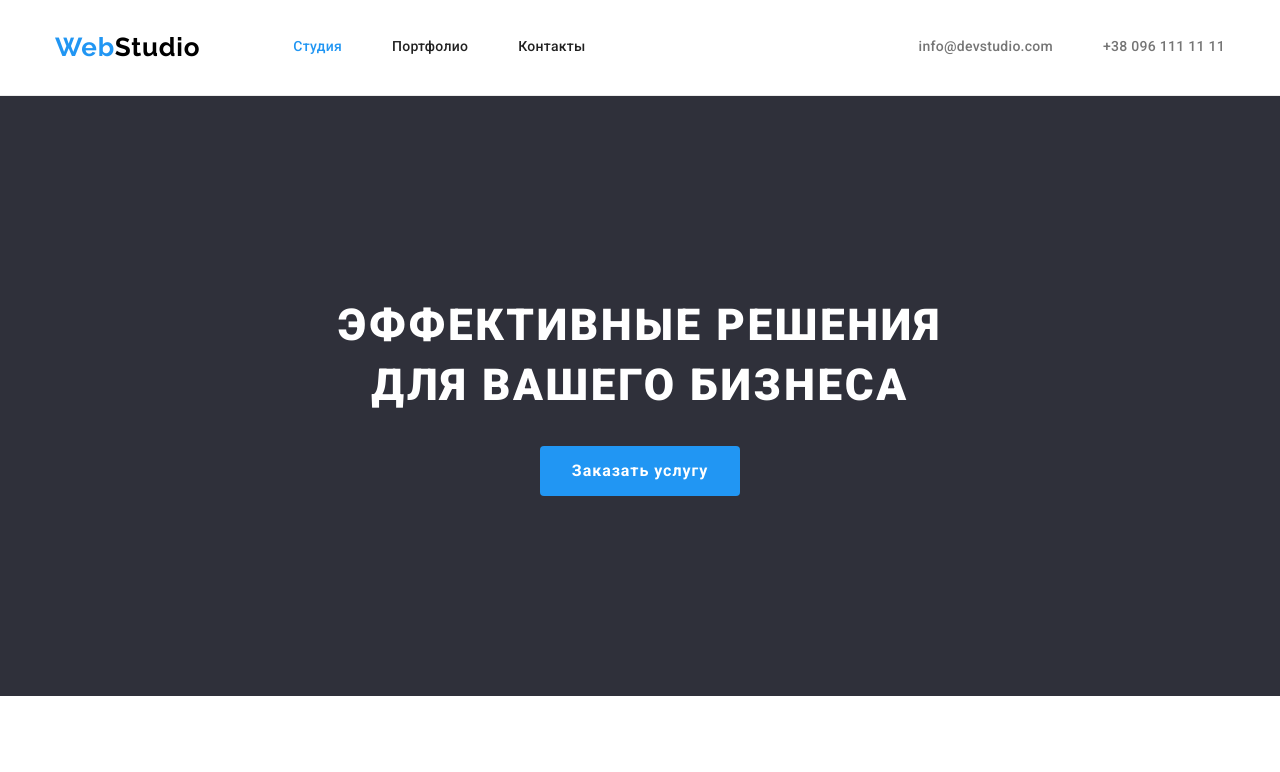
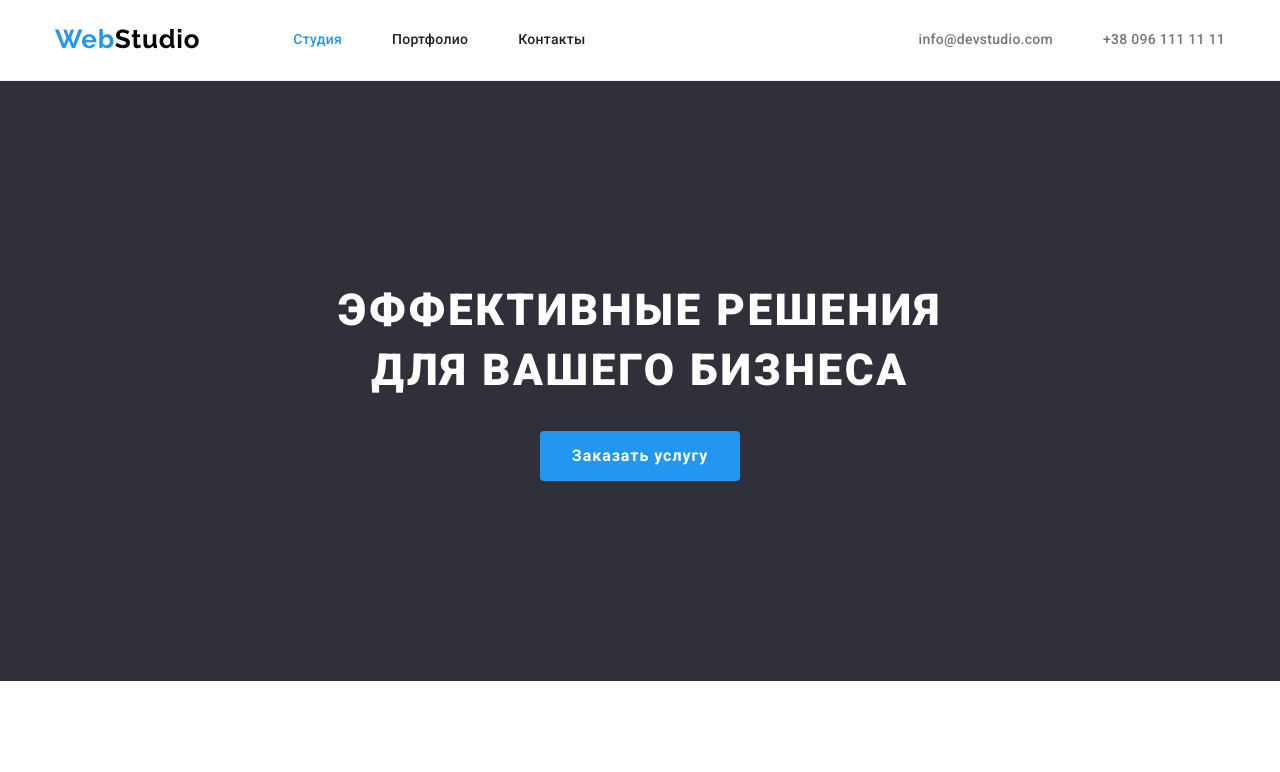
Before and after one commit to MicRedd1985/goit-markup-hw-03, a plain HTML site: page index.html in a window 1280 px wide. Shown: the top 772 px of the page. Drawn offline with nearby package versions, Linux system fonts and the light colour scheme.

Commit message:
виправлення у хедері

```diff
--- a/css/styles.css
+++ b/css/styles.css
@@ -80,17 +80,20 @@ img {
     text-decoration: none;
     color: var(--second-logo-color);
     margin-right: 93px;
+    padding-top: 24px;
+    padding-bottom: 25px;
 }
 
 
 .logo-web {
     color: var(--first-logo-color);
+
 }
 
 .header-nav {
     display: flex;
-    padding-top: 32px;
-    padding-bottom: 32px;
+    margin-right: auto;
+
 
     }
 
@@ -128,11 +131,15 @@ img {
     letter-spacing: 0.02em;
     color: var(--title-text-color);
     margin-right: auto;
+    padding-top: 32px;
+    padding-bottom: 32px;
+
 }
 
 
 .header-link .link.current {
     color: var(--link-color);
+
 }
 
 .header-link>.item.item:nth-child(-n+2) {
@@ -142,7 +149,7 @@ img {
 .contact-link {
     display: flex;
     padding-left: 0px;
-    margin-left: auto;
+    margin: 0px;
 
    }
 
```
